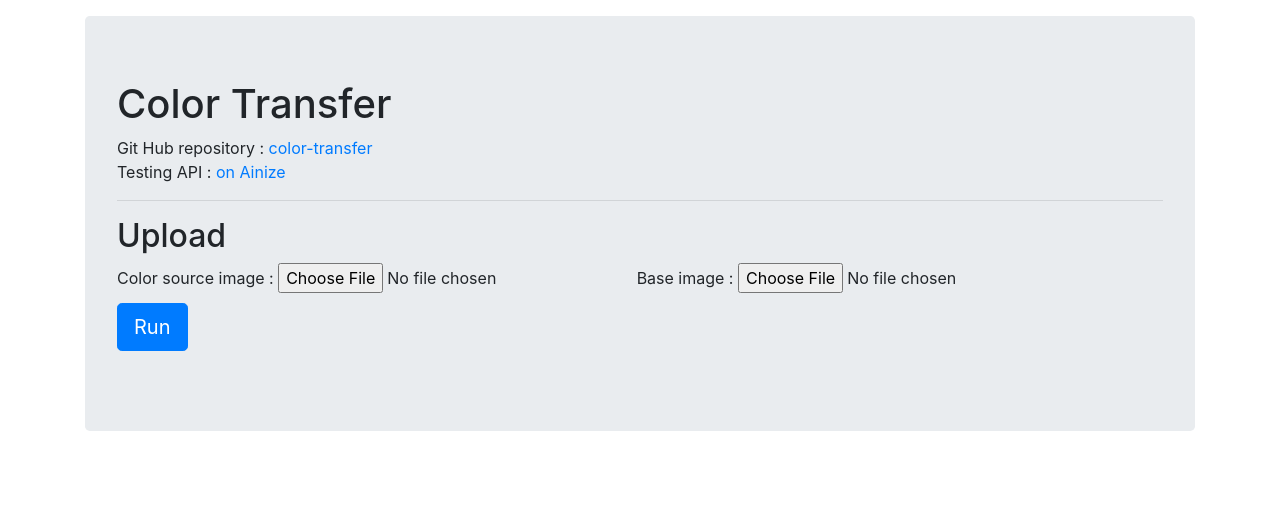
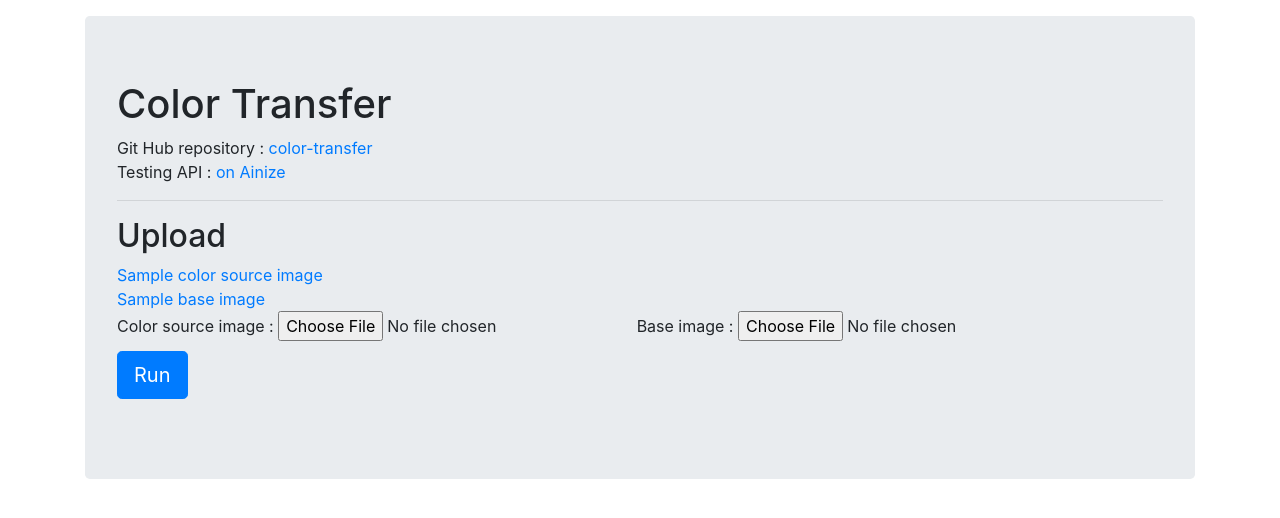
Before and after one commit to woomurf/ainize-color-transfer, a Flask app: page / in a window 1280 px wide. Shown: the top 518 px of the page. Run offline with Flask 2, Linux system fonts and the light colour scheme; some libraries are stand-ins or nearby versions.

Commit message:
sample image link

```diff
--- a/templates/index.html
+++ b/templates/index.html
@@ -23,6 +23,10 @@
                 <hr class="solid">
 
                 <h2>Upload </h2>
+                <div id="sampleBox">
+                    <a href="../images/autumn.jpg" target="_blank"> Sample color source image</a><br>
+                    <a href="../images/fallingwater.jpg" target="_blank">Sample base image</a>
+                </div>
                 <div id = 'inputImage'>
                     <label for="source">Color source image : </label>
                     <input type = 'file' id = 'source' style="margin-right: 10px; margin-bottom: 10px;">
```
